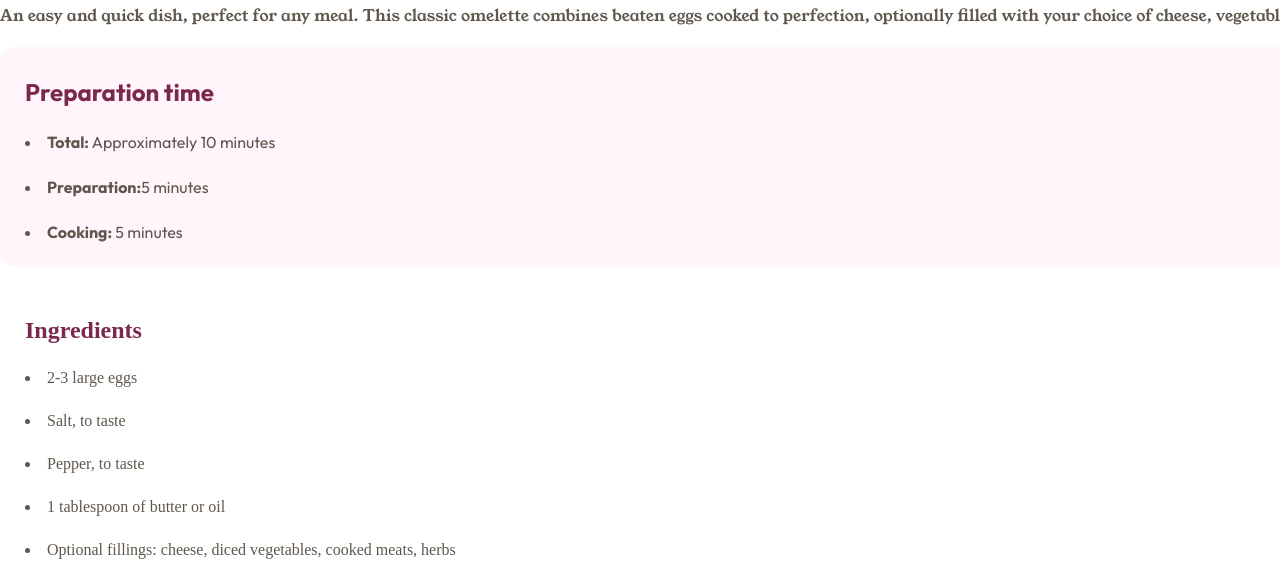
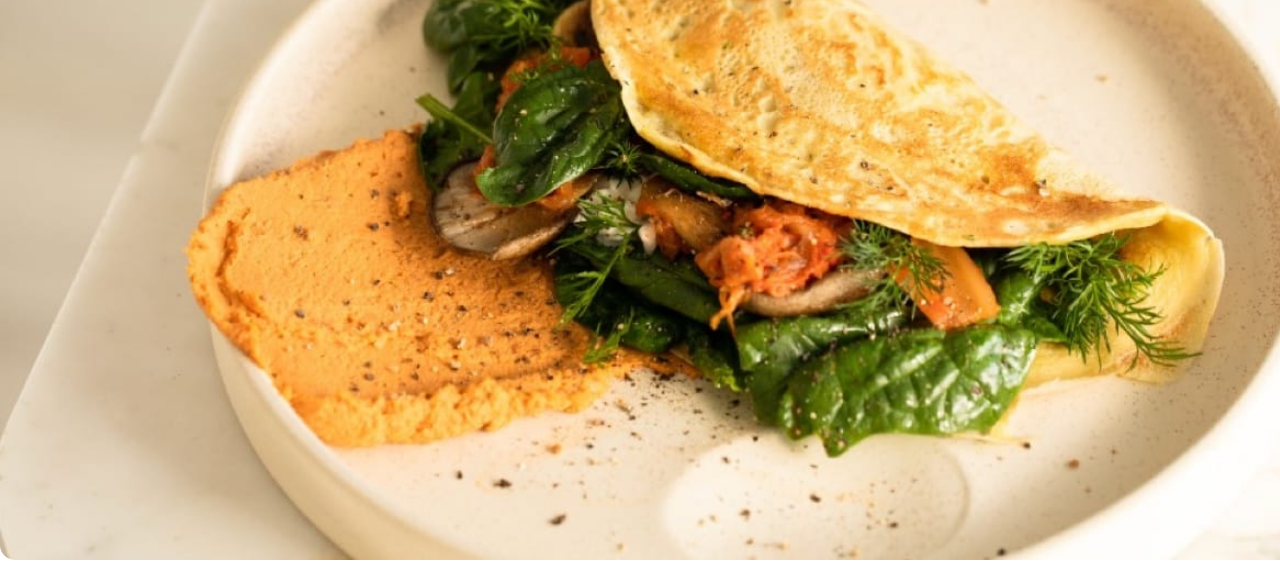
Before and after one commit to rana2227/Recipe-Page, a plain HTML site: page index.html in a window 1280 px wide. Shown: the part 99-677 px from the top of the page. Drawn offline with Linux system fonts and the light colour scheme.

Commit message:
Update index.html

```diff
--- a/index.html
+++ b/index.html
@@ -20,7 +20,7 @@
 <body>
   <!-- Main Image-->
   <div class="container">
-    <img src="assets\images\image-omelette.jpeg" alt="src">
+    <img src="image-omelette.jpeg" alt="src">
   </div>
   <!--Header-->
   <div class="container">
```
